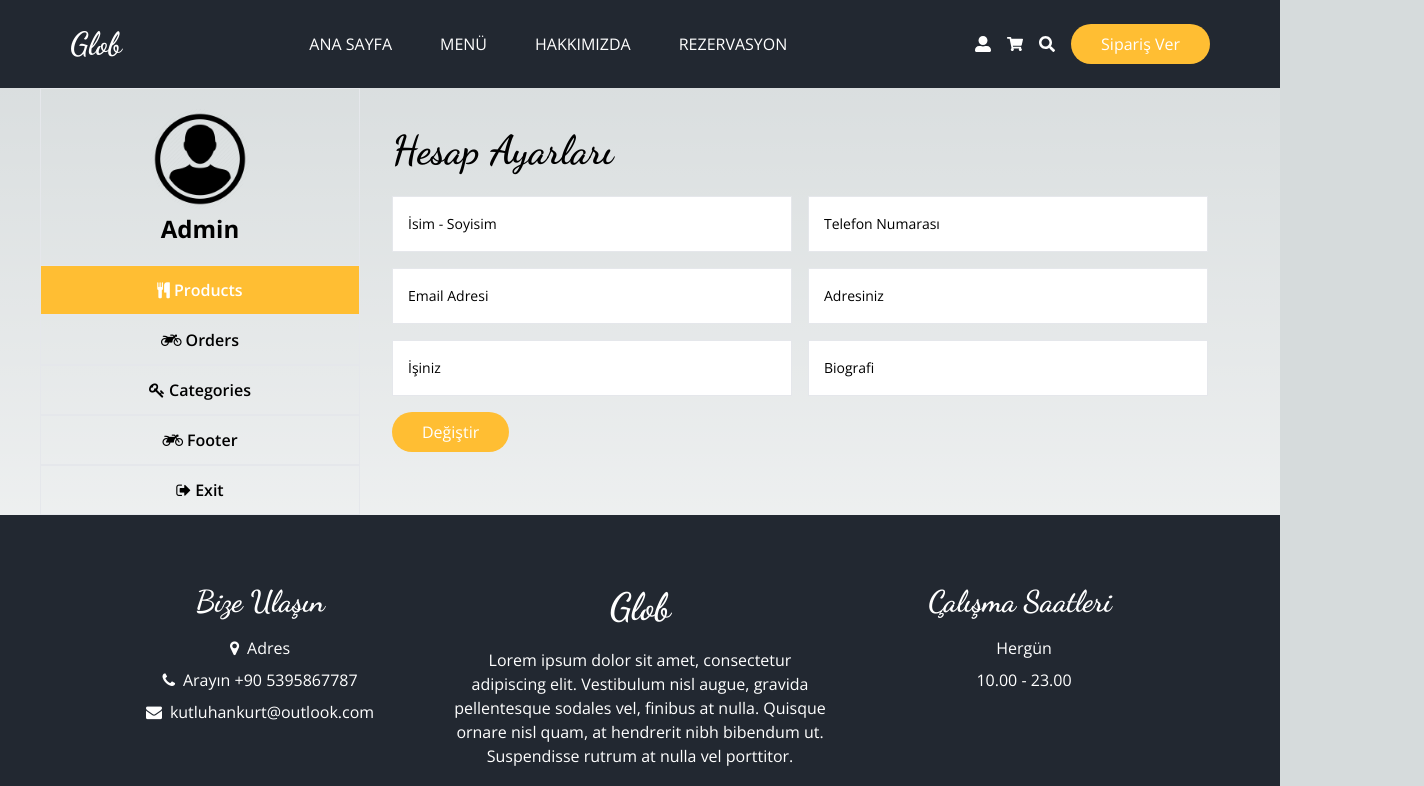
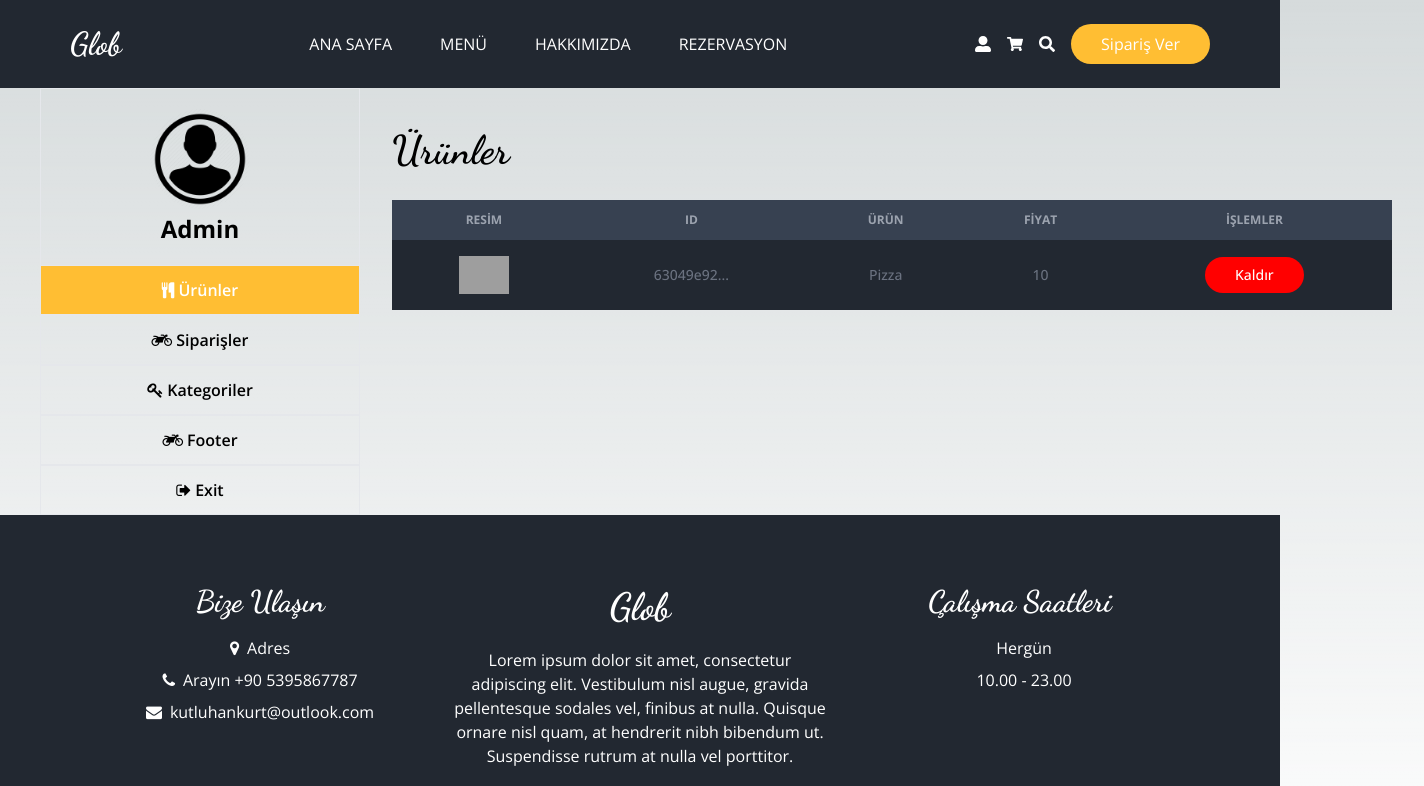
Before and after one commit to Kutluhankurt/KafeWebSitesi, a Next.js app: page /admin/profile in a window 1280 px wide. Shown: the top 786 px of the page, 1424 px wide, since content can reach past the window. Built offline with nearby package versions, Linux system fonts and the light colour scheme; grey boxes are pictures that could not be loaded.

Commit message:
Admin Profili-Ürünler

```diff
--- a/components/admin/Products.jsx
+++ b/components/admin/Products.jsx
@@ -1,7 +1,54 @@
-import React from "react";
+import Title from "../ui/Title";
+import Image from "next/image";
 
 const Products = () => {
-  return <div>Products</div>;
+  return(
+  <div className="lg:p-8 flex-1 lg:mt-0 mt-5">
+  <Title addClass="text-[40px]">Ürünler</Title>
+  <div className="overflow-x-auto w-full mt-5">
+    <table className="w-full text-sm text-center text-gray-500 min-w-[1000px]">
+      <thead className="text-xs text-gray-400 uppercase bg-gray-700">
+        <tr>
+          <th scope="col" className="py-3 px-6">
+            RESİM
+          </th>
+          <th scope="col" className="py-3 px-6">
+            ID
+          </th>
+          <th scope="col" className="py-3 px-6">
+            ÜRÜN
+          </th>
+          <th scope="col" className="py-3 px-6">
+            FİYAT
+          </th>
+          <th scope="col" className="py-3 px-6">
+            İŞLEMLER
+          </th>
+        </tr>
+      </thead>
+      <tbody>
+        <tr className="transition-all bg-secondary border-gray-700 hover:bg-primary ">
+          <td className="py-4 px-6 font-medium whitespace-nowrap hover:text-white flex items-center gap-x-1 justify-center">
+            <Image src="/images/f1.png" alt="" width={50} height={50} />
+          </td>
+          <td className="py-4 px-6 font-medium whitespace-nowrap hover:text-white">
+            63049e92...
+          </td>
+          <td className="py-4 px-6 font-medium whitespace-nowrap hover:text-white">
+            Pizza
+          </td>
+          <td className="py-4 px-6 font-medium whitespace-nowrap hover:text-white">
+            10
+          </td>
+          <td className="py-4 px-6 font-medium whitespace-nowrap hover:text-white">
+            <button className="btn-primary !bg-danger">Kaldır</button>
+          </td>
+        </tr>
+      </tbody>
+    </table>
+  </div>
+</div>
+);
 };
 
 
--- a/pages/admin/profile.jsx
+++ b/pages/admin/profile.jsx
@@ -4,6 +4,7 @@
 import Account from "../../components/profile/Account";
 import Order from "../../components/profile/Order";
 import Password from "../../components/profile/Password";
+import Products from "@/components/admin/Products";
 
 const Profile = () => {
   const [tabs, setTabs] = useState(0);
@@ -29,7 +30,7 @@
             onClick={() => setTabs(0)}
           >
             <i className="fa fa-cutlery"></i>
-            <button className="ml-1 ">Products</button>
+            <button className="ml-1 ">Ürünler</button>
           </li>
 
           <li
@@ -39,7 +40,7 @@
             onClick={() => setTabs(2)}
           >
             <i className="fa fa-motorcycle"></i>
-            <button className="ml-1">Orders</button>
+            <button className="ml-1">Siparişler</button>
           </li>
           <li
             className={`border w-full p-3 cursor-pointer hover:bg-primary hover:text-white transition-all ${
@@ -48,7 +49,7 @@
             onClick={() => setTabs(1)}
           >
             <i className="fa fa-key"></i>
-            <button className="ml-1">Categories</button>
+            <button className="ml-1">Kategoriler</button>
           </li>
           <li
             className={`border w-full p-3 cursor-pointer hover:bg-primary hover:text-white transition-all ${
@@ -70,7 +71,7 @@
           </li>
         </ul>
       </div>
-      {tabs === 0 && <Account />}
+      {tabs === 0 && <Products />}
       {tabs === 1 && <Password />}
       {tabs === 2 && <Order />}
     </div>
```
